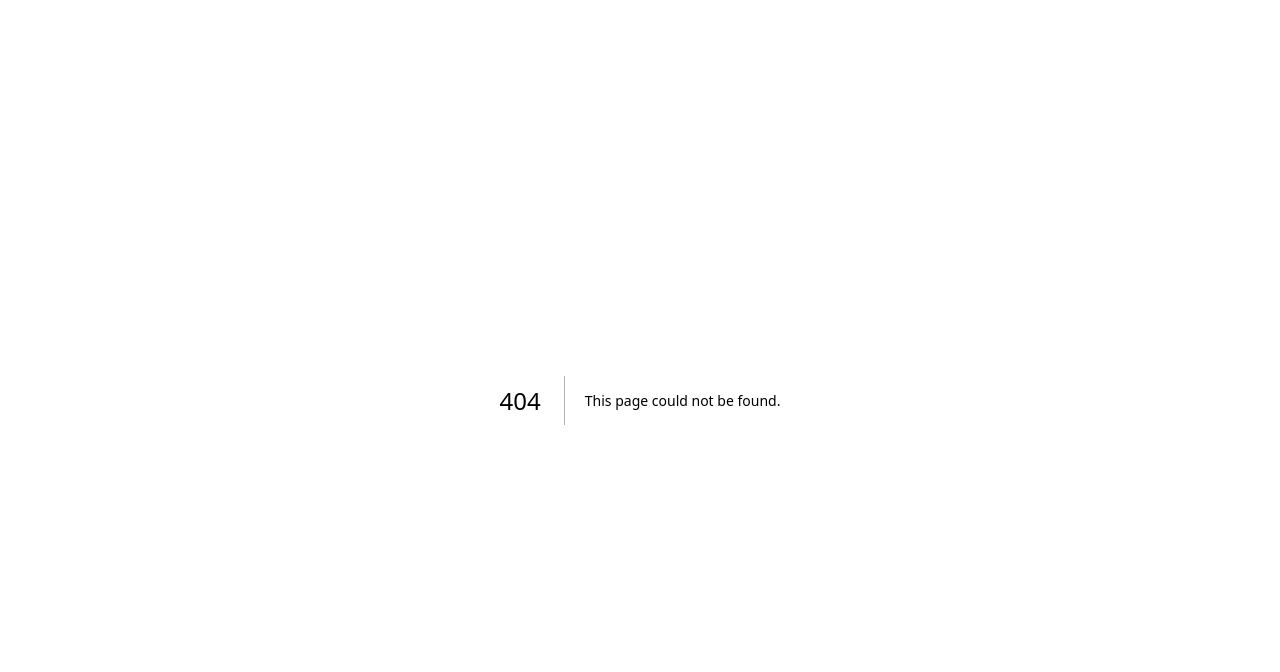
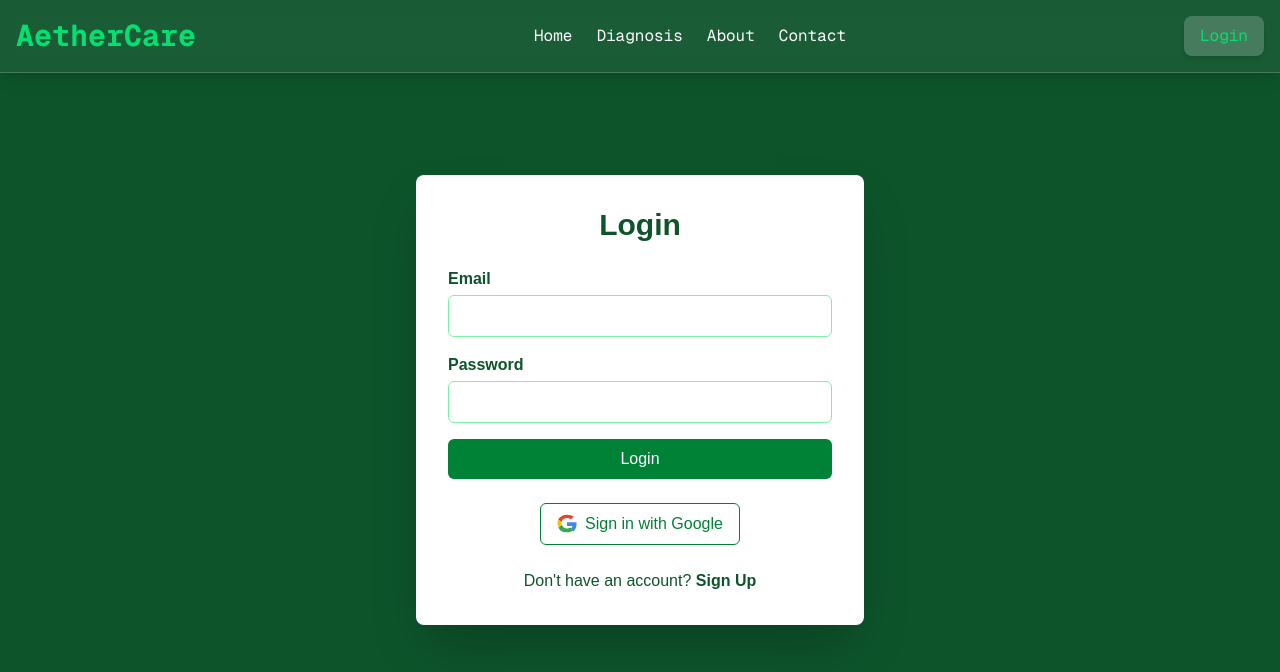
Before and after one commit to anwitac246/healthcare-ai-agent, a Next.js app: page /login in a window 1280 px wide. Before the commit this address had no page. Shown: the top 672 px of the page. Built offline with nearby package versions, Linux system fonts and the light colour scheme; no server answers.

Commit message:
added login/logout feature

```diff
--- a/package.json
+++ b/package.json
@@ -10,6 +10,7 @@
   },
   "dependencies": {
     "@hugeicons/react": "^1.0.5",
+    "crypto-js": "^4.2.0",
     "firebase": "^11.5.0",
     "framer-motion": "^12.6.0",
     "lucide-react": "^0.483.0",
--- a/src/app/firebase-config.js
+++ b/src/app/firebase-config.js
@@ -1,6 +1,6 @@
-import { initializeApp } from "firebase/app";
-import { getDatabase } from "firebase/database";
-import { getAnalytics } from "firebase/analytics";
+import { initializeApp, getApps } from 'firebase/app';
+import { getDatabase } from 'firebase/database';
+import { getAuth } from 'firebase/auth';
 
 const firebaseConfig = {
   apiKey: "AIzaSyDjxRG08W3pWSqdy9MJfXh_7MjIwGfdODA",
@@ -13,6 +13,8 @@ const firebaseConfig = {
   measurementId: "G-QWCRZTCTFT"
 };
 
-export const app = initializeApp(firebaseConfig);
+const app = !getApps().length ? initializeApp(firebaseConfig) : getApps()[0];
+
 export const db = getDatabase(app);
-const analytics = getAnalytics(app);
+export const auth = getAuth(app);
+export { app };
--- /dev/null
+++ b/src/app/login/page.js
@@ -0,0 +1,127 @@
+'use client';
+import React, { useState } from 'react';
+import { useRouter } from 'next/navigation';
+import { getAuth, signInWithEmailAndPassword, createUserWithEmailAndPassword, GoogleAuthProvider, signInWithPopup } from 'firebase/auth';
+import { ref, set } from 'firebase/database';
+import { app, db } from '../firebase-config';
+import SHA256 from 'crypto-js/sha256';
+import Navbar from '@/components/navbar';
+
+export default function Login() {
+  const router = useRouter();
+  const [isSignUp, setIsSignUp] = useState(false);
+  const [email, setEmail] = useState('');
+  const [password, setPassword] = useState('');
+  const [error, setError] = useState('');
+  const auth = getAuth(app);
+  const googleProvider = new GoogleAuthProvider();
+
+  const handleEmailPasswordAuth = async (e) => {
+    e.preventDefault();
+    setError('');
+    try {
+      let userCredential;
+      if (isSignUp) {
+        userCredential = await createUserWithEmailAndPassword(auth, email, password);
+
+        const hashedPassword = SHA256(password).toString();
+        const user = userCredential.user;
+
+        await set(ref(db, `users/${user.uid}`), {
+          email: user.email,
+          password: hashedPassword,
+          createdAt: new Date().toISOString()
+        });
+      } else {
+        userCredential = await signInWithEmailAndPassword(auth, email, password);
+      }
+      router.push('/diagnosis');
+    } catch (err) {
+      setError(err.message);
+    }
+  };
+
+  const handleGoogleLogin = async () => {
+    setError('');
+    try {
+      const userCredential = await signInWithPopup(auth, googleProvider);
+      const user = userCredential.user;
+
+      await set(ref(db, `users/${user.uid}`), {
+        email: user.email,
+        name: user.displayName,
+        createdAt: new Date().toISOString()
+      });
+      router.push('/diagnosis');
+    } catch (err) {
+      setError(err.message);
+    }
+  };
+
+  return (
+    <div>
+      <Navbar/>
+    <div className="min-h-screen flex items-center justify-center bg-green-900">
+      <div className="bg-white shadow-2xl rounded-lg p-8 max-w-md w-full">
+        <h2 className="text-3xl font-bold mb-6 text-center text-green-900">
+          {isSignUp ? 'Sign Up' : 'Login'}
+        </h2>
+        {error && <p className="text-red-500 mb-4 text-center">{error}</p>}
+        <form onSubmit={handleEmailPasswordAuth} className="space-y-4">
+          <div>
+            <label htmlFor="email" className="block text-green-900 font-semibold">Email</label>
+            <input
+              type="email"
+              id="email"
+              value={email}
+              onChange={(e) => setEmail(e.target.value)}
+              className="mt-1 w-full p-2 border border-green-300 rounded-md focus:outline-none focus:ring-2 focus:ring-green-500"
+              required
+            />
+          </div>
+          <div>
+            <label htmlFor="password" className="block text-green-900 font-semibold">Password</label>
+            <input
+              type="password"
+              id="password"
+              value={password}
+              onChange={(e) => setPassword(e.target.value)}
+              className="mt-1 w-full p-2 border border-green-300 rounded-md focus:outline-none focus:ring-2 focus:ring-green-500"
+              required
+            />
+          </div>
+          <button
+            type="submit"
+            className="w-full py-2 px-4 bg-green-700 text-white rounded-md hover:bg-green-800 transition"
+          >
+            {isSignUp ? 'Sign Up' : 'Login'}
+          </button>
+        </form>
+        <div className="mt-6 flex items-center justify-center">
+          <button
+            onClick={handleGoogleLogin}
+            className="flex items-center space-x-2 border border-green-700 text-green-700 py-2 px-4 rounded-md hover:bg-green-100 transition"
+          >
+            <svg className="w-5 h-5" viewBox="0 0 48 48">
+              <path fill="#EA4335" d="M24 9.5c3.54 0 6.74 1.37 9.23 3.57l6.89-6.89C35.77 4.07 30.18 2 24 2 14.89 2 6.97 6.33 2.65 13.11l7.98 6.2C12.74 12.4 17.78 9.5 24 9.5z"/>
+              <path fill="#4285F4" d="M46.98 24.5c0-1.63-.15-3.2-.44-4.7H24v8.9h12.93c-.56 3.04-2.21 5.61-4.72 7.32l7.63 5.94C44.68 36.32 46.98 30.17 46.98 24.5z"/>
+              <path fill="#FBBC05" d="M10.63 28.86c-.47-1.38-.74-2.85-.74-4.36 0-1.51.27-2.98.74-4.36l-7.98-6.2C1.96 17.48 1.5 20.13 1.5 22.5c0 2.37.46 5.02 2.15 8.2l7.98-6.2z"/>
+              <path fill="#34A853" d="M24 44c6.18 0 11.38-2.04 15.17-5.54l-7.63-5.94c-2.11 1.42-4.8 2.26-7.54 2.26-5.8 0-10.73-3.92-12.5-9.22l-7.98 6.2C6.97 41.67 14.89 44 24 44z"/>
+              <path fill="none" d="M0 0h48v48H0z"/>
+            </svg>
+            <span>Sign in with Google</span>
+          </button>
+        </div>
+        <div className="mt-6 text-center">
+          <p className="text-green-900">
+            {isSignUp ? "Already have an account?" : "Don't have an account?"}{" "}
+            <button onClick={() => setIsSignUp(!isSignUp)} className="font-bold hover:underline">
+              {isSignUp ? "Login" : "Sign Up"}
+            </button>
+          </p>
+        </div>
+      </div>
+    </div>
+    </div>
+  );
+}
--- a/src/components/navbar.js
+++ b/src/components/navbar.js
@@ -1,26 +1,40 @@
 'use client';
 import Link from "next/link";
-import React, { useState } from "react";
+import React, { useState, useEffect } from "react";
 import { Menu, X } from "lucide-react";
+import { onAuthStateChanged, signOut } from "firebase/auth";
+import { auth } from "../app/firebase-config";
 
 export default function Navbar() {
   const [isOpen, setIsOpen] = useState(false);
+  const [currentUser, setCurrentUser] = useState(null);
+
+  useEffect(() => {
+    const unsubscribe = onAuthStateChanged(auth, (user) => {
+      setCurrentUser(user);
+    });
+    return unsubscribe;
+  }, []);
+
+  const handleLogout = async () => {
+    try {
+      await signOut(auth);
+    } catch (error) {
+      console.error("Error signing out:", error);
+    }
+  };
 
   return (
     <nav className="fixed top-0 left-0 w-full bg-white/5 z-50 backdrop-blur-sm shadow-lg p-4 flex justify-between items-center flex-wrap border-b border-white/20">
-
       <h1 className="text-3xl font-bold text-green-400 cursor-pointer font-mono">
         <Link href="/">AetherCare</Link>
       </h1>
-
-
       <button
         className="md:hidden text-white cursor-pointer mx-4"
         onClick={() => setIsOpen(!isOpen)}
       >
         {isOpen ? <X size={32} /> : <Menu size={32} />}
       </button>
-
       <div className="max-sm:hidden md:flex justify-between items-center space-x-6">
         <ul className="flex space-x-6">
           <li className="text-white hover:text-green-300 cursor-pointer transition font-mono">
@@ -37,20 +51,22 @@ export default function Navbar() {
           </li>
         </ul>
       </div>
-
-
       <div className="max-sm:hidden md:flex space-x-4">
-        <button className="bg-green-600 text-white px-4 py-2 rounded-lg cursor-pointer font-mono shadow-md hover:bg-green-500 transition">
-          Sign Up
+        {currentUser ? (
+          <button
+            onClick={handleLogout}
+            className="bg-white/20 text-green-400 px-4 py-2 rounded-lg cursor-pointer font-mono shadow-md hover:bg-white/30 transition"
+          >
+            Logout
           </button>
+        ) : (
           <button className="bg-white/20 text-green-400 px-4 py-2 rounded-lg cursor-pointer font-mono shadow-md hover:bg-white/30 transition">
-          Login
+            <Link href="/login">Login</Link>
           </button>
+        )}
       </div>
-
-
       {isOpen && (
-        <div className="md:hidden absolute top-16 left-0 w-full backdrop-blur-lg p-6 shadow-lg border-t ">
+        <div className="md:hidden absolute top-16 left-0 w-full backdrop-blur-lg p-6 shadow-lg border-t">
           <ul className="flex flex-col items-center space-y-4">
             <li className="text-white text-lg cursor-pointer font-mono" onClick={() => setIsOpen(false)}>
               <Link href="/">Home</Link>
@@ -66,12 +82,24 @@ export default function Navbar() {
             </li>
           </ul>
           <div className="flex flex-col items-center mt-4 space-y-4">
-            <button className="bg-green-600 text-white px-4 py-2 rounded-lg cursor-pointer w-full font-mono shadow-md hover:bg-green-500 transition" onClick={() => setIsOpen(false)}>
-              Sign Up
+            {currentUser ? (
+              <button
+                onClick={() => {
+                  setIsOpen(false);
+                  handleLogout();
+                }}
+                className="bg-white/20 text-green-400 px-4 py-2 rounded-lg cursor-pointer w-full font-mono shadow-md hover:bg-white/30 transition"
+              >
+                Logout
               </button>
-            <button className="bg-white/20 text-green-400 px-4 py-2 rounded-lg cursor-pointer w-full font-mono shadow-md hover:bg-white/30 transition" onClick={() => setIsOpen(false)}>
-              Login
+            ) : (
+              <button
+                onClick={() => setIsOpen(false)}
+                className="bg-white/20 text-green-400 px-4 py-2 rounded-lg cursor-pointer w-full font-mono shadow-md hover:bg-white/30 transition"
+              >
+                <Link href="/login">Login</Link>
               </button>
+            )}
           </div>
         </div>
       )}
```
Also changed, not shown: src/app/diagnosis/page.js (+111 -66 lines), 1 other file (tests, documents, lock files or other folders). Lines whose indentation alone changed are shown as unchanged.
